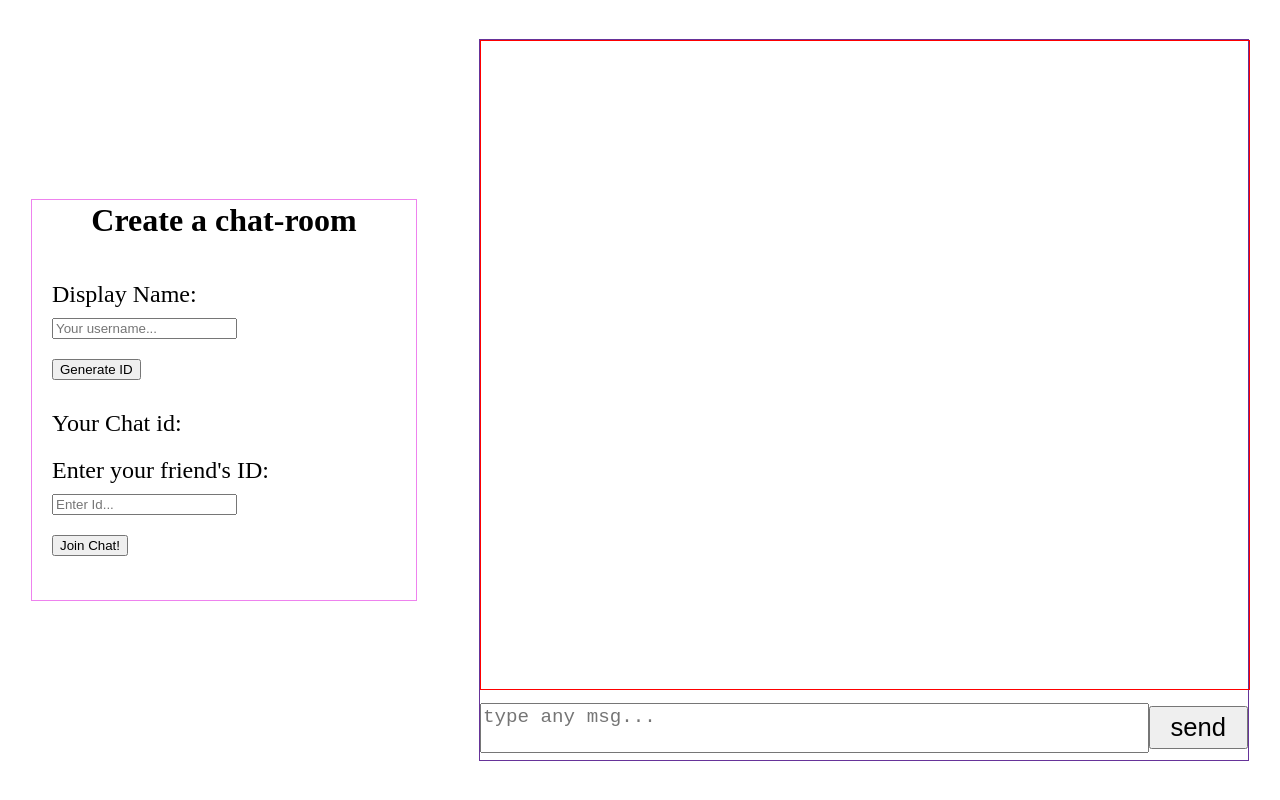
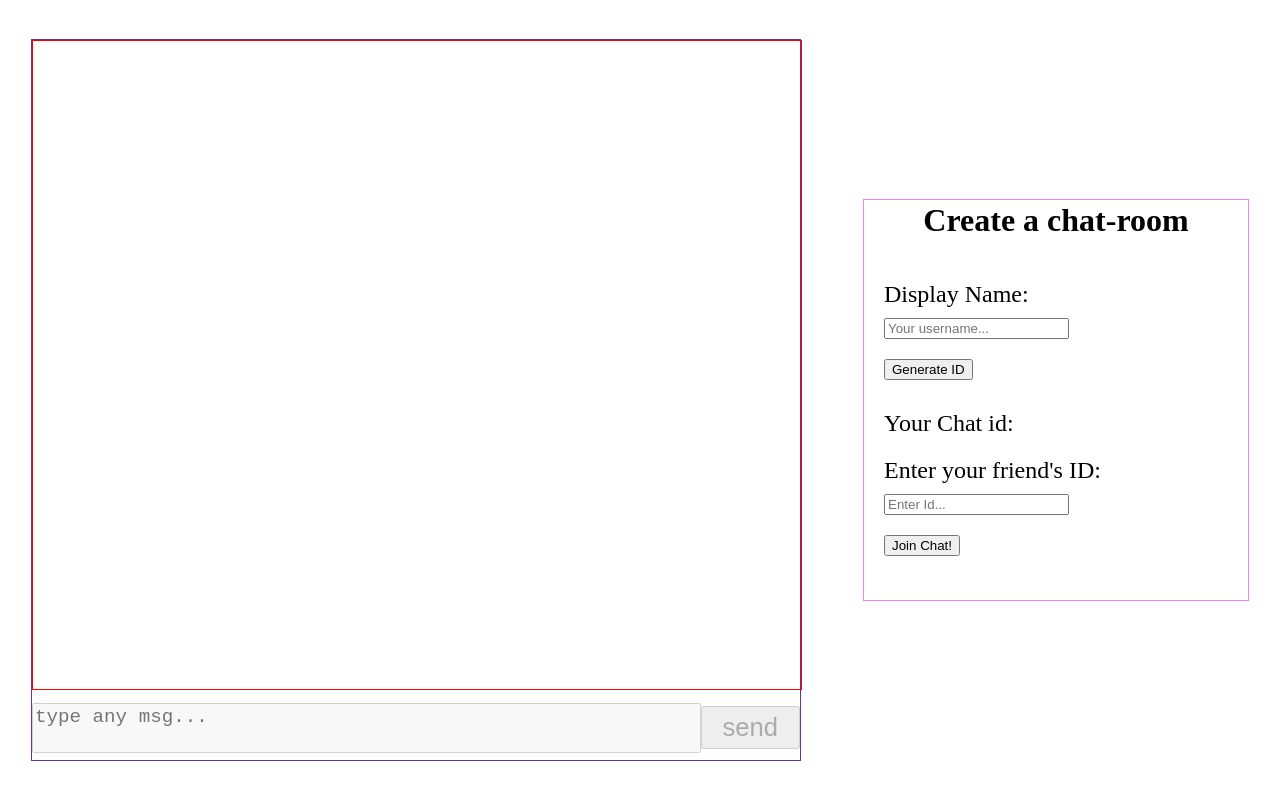
Before and after one commit to yanicodeverse/chat-nexus, a React (Vite) app in the folder frontend/: page / in a window 1280 px wide. Built offline with nearby package versions, Linux system fonts and the light colour scheme.

Commit message:
refactor: Moved states to parent container for proper props down stream flow.

```diff
--- a/frontend/src/App.jsx
+++ b/frontend/src/App.jsx
@@ -1,18 +1,24 @@
-import { useState } from 'react'
-import {MgsContainer, IdAndDisplayName} from './exports/export.js'
-import './App.css'
+import { useState } from "react";
+import { MgsContainer, IdAndDisplayName } from "./exports/export.js";
+import "./App.css";
 
 function App() {
+	const [disabled, setIsDisabled] = useState(true);
+	const [myID, setID] = useState("");
+	const [displayName, setDisplayName] = useState("");
 
-  const [disabled, setIsDisabled] = useState(true)
-  console.log(disabled);
-
-  return (
-    <>
-      <IdAndDisplayName setIsDisabled={setIsDisabled} />
-      <MgsContainer disabled={disabled} />
-    </>
-  )
+	return (
+		<>
+			<MgsContainer disabled={disabled} />
+			<IdAndDisplayName
+				setIsDisabled={setIsDisabled}
+				setID={setID}
+				myID={myID}
+				displayName={displayName}
+				setDisplayName={setDisplayName}
+			/>
+		</>
+	);
 }
 
-export default App
+export default App;
--- a/frontend/src/components/IdAndDisplayName.jsx
+++ b/frontend/src/components/IdAndDisplayName.jsx
@@ -1,9 +1,7 @@
 import React, { useState } from 'react'
 import {v4 as uuIdv4} from 'uuid'
 
-const IdAndDisplayName = ({setIsDisabled}) => {
-    const [ID, setID] = useState('')
-    const [displayName, setDisplayName] = useState('')
+const IdAndDisplayName = ({setIsDisabled, setID, myID, displayName, setDisplayName}) => {
     const [friendID, setFriendID] = useState('')
 
     const generateID = () => {
@@ -16,11 +14,9 @@ const IdAndDisplayName = ({setIsDisabled}) => {
         if ((displayName === '') && (friendID === '')) {
             alert('Please enter value')
         } else {
-
             setFriendID('')
-            setDisplayName('')
             console.log(displayName, friendID)
-            setIsDisabled(prev => (!prev));
+            setIsDisabled(false);
         }
     }
   return (
@@ -39,7 +35,7 @@ const IdAndDisplayName = ({setIsDisabled}) => {
               <div className="generate_id_button">
                   <button type='submit' onClick={generateID}>Generate ID</button>
               </div>
-              <p>Your Chat id: {ID}</p>
+              <p>Your Chat id: {myID}</p>
               <div id="join_chat">
                   <p>Enter your friend's ID:</p>
                   <input
--- a/frontend/src/components/MgsContainer.jsx
+++ b/frontend/src/components/MgsContainer.jsx
@@ -1,21 +1,19 @@
-import React, {useState} from 'react'
+import React, { useState } from "react";
 
-const MgsContainer = ({disabled}) => {
-      const [message, setMessage] = useState('')
-  const [data, setData] = useState('')
+const MgsContainer = ({ disabled }) => {
+	const [message, setMessage] = useState("");
+	const [data, setData] = useState("");
 
 	const handleSubmit = (e) => {
-    e.preventDefault()
-    setData(message)
-    setMessage('')
+		e.preventDefault();
+		setData(message);
+		setMessage("");
 
 		// console.log(disabled);
-  }
+	};
 	return (
 		<div className="container">
-        <div id="msg_output_container">
-          {data}
-        </div>
+			<div id="msg_output_container">{data}</div>
 			<div id="msg_control">
 				<form action="" onSubmit={handleSubmit}>
 					<textarea
@@ -24,17 +22,19 @@ const MgsContainer = ({disabled}) => {
 						value={message}
 						cols="55"
 						rows="2"
-                placeholder='type any msg...'
+						placeholder="type any msg..."
 						onChange={(e) => setMessage(e.target.value)}
+						disabled={disabled}
 					/>
 					<div id="send_button_container">
-               <button type='submit'>send</button>
+						<button type="submit" disabled={disabled}>
+							send
+						</button>
 					</div>
 				</form>
 			</div>
+		</div>
+	);
+};
 
-      </div>
-  )
-}
-
-export default MgsContainer
+export default MgsContainer;
```
Lines whose indentation alone changed are shown as unchanged.
